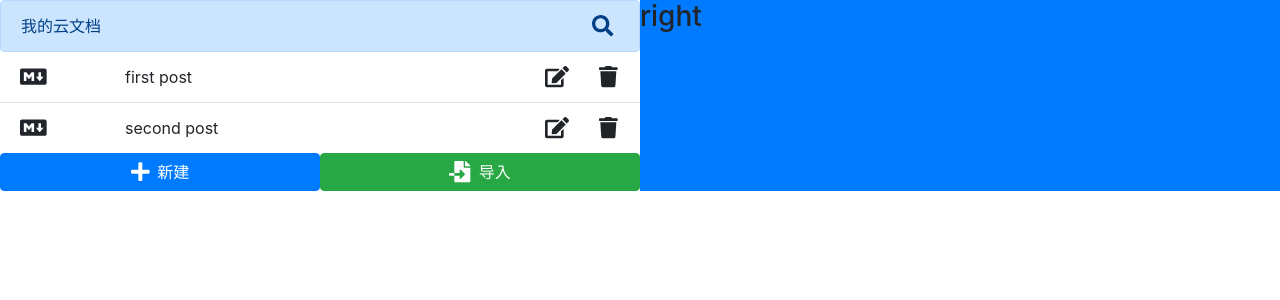
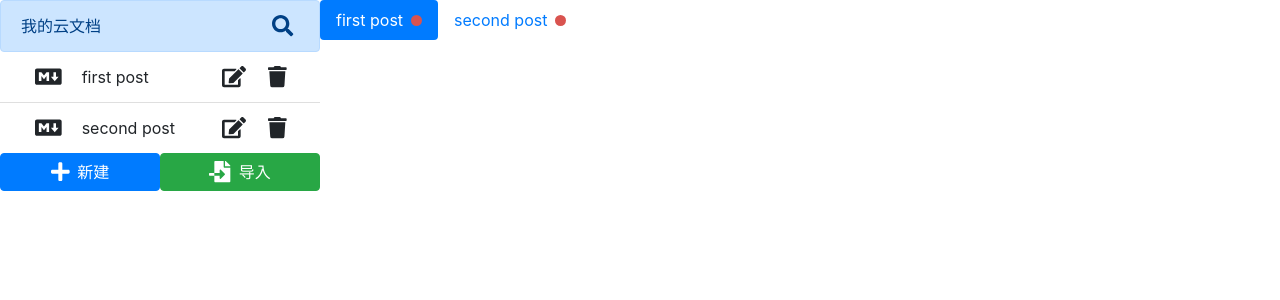
Before and after one commit to lhchen74/cloud-doc, a React (Create React App) app: page / in a window 1280 px wide. Shown: the top 300 px of the page. Built offline with nearby package versions, Linux system fonts and the light colour scheme.

Commit message:
TabList Component

```diff
--- a/package.json
+++ b/package.json
@@ -12,6 +12,7 @@
     "@testing-library/react": "^11.1.0",
     "@testing-library/user-event": "^12.1.10",
     "bootstrap": "^4.6.0",
+    "classnames": "^2.2.6",
     "react": "^17.0.1",
     "react-dom": "^17.0.1",
     "react-scripts": "4.0.1",
--- a/src/App.js
+++ b/src/App.js
@@ -6,12 +6,13 @@
 import FileList from "./components/FileList";
 import defaultFiles from "./utils/defaultFiles";
 import BottomBtn from "./components/BottomBtn";
+import TabList from "./components/TabList";
 
 function App() {
   return (
     <div className="App container-fluid px-0">
       <div className="row no-gutters">
-        <div className="col left-panel">
+        <div className="col-3 left-panel">
           <FileSearch
             onFileSearch={(value) => {
               console.log(value);
@@ -52,8 +53,14 @@
             </div>
           </div>
         </div>
-        <div className="col bg-primary right-panel">
-          <h3>right</h3>
+        <div className="col-9 right-panel">
+          <TabList
+            files={defaultFiles}
+            activeId="1"
+            unsaveIds={["1", "2"]}
+            onTabClick={(id) => console.log(id)}
+            onCloseTab={(id) => console.log("closing", id)}
+          />
         </div>
       </div>
     </div>
--- a/src/components/FileList.js
+++ b/src/components/FileList.js
@@ -32,7 +32,7 @@
     <ul className="list-group list-group-flush file-list">
       {files.map((file) => (
         <li
-          className="list-group-item row d-flex align-items-center file-item"
+          className="list-group-item row d-flex align-items-center file-item mx-0"
           key={file.id}
         >
           {file.id !== editStatus && (
@@ -41,12 +41,12 @@
                 <FontAwesomeIcon size="lg" icon={faMarkdown} />
               </span>
               <span
-                className="col-8 c-link"
+                className="col-6 c-link"
                 onClick={() => onFileClick(file.id)}
               >
                 {file.title}
               </span>
-              <button type="button" className="col-1 icon-button">
+              <button type="button" className="col-2 icon-button">
                 <FontAwesomeIcon
                   title="编辑"
                   size="lg"
@@ -59,7 +59,7 @@
               </button>
               <button
                 type="button"
-                className="col-1 icon-button"
+                className="col-2 icon-button"
                 onClick={() => onFileDelete(file.id)}
               >
                 <FontAwesomeIcon title="删除" size="lg" icon={faTrash} />
--- /dev/null
+++ b/src/components/TabList.js
@@ -0,0 +1,61 @@
+import React from "react";
+import PropTypes from "prop-types";
+import classNames from "classnames";
+import { FontAwesomeIcon } from "@fortawesome/react-fontawesome";
+import { faTimes } from "@fortawesome/free-solid-svg-icons";
+import "./TabList.scss";
+
+const TabList = ({ files, activeId, unsaveIds, onTabClick, onCloseTab }) => {
+  return (
+    <ul className="nav nav-pills tablist-component">
+      {files.map((file) => {
+        const withUnsaveMark = unsaveIds.includes(file.id);
+        const fClassName = classNames({
+          "nav-link": true,
+          active: file.id === activeId,
+          withUnsaved: withUnsaveMark,
+        });
+        return (
+          <li className="nav-item" key={file.id}>
+            <a
+              href="#"
+              className={fClassName}
+              onClick={(e) => {
+                e.preventDefault();
+                onTabClick(file.id);
+              }}
+            >
+              {file.title}
+              <span
+                className="ml-2 close-icon"
+                onClick={(e) => {
+                  e.stopPropagation();
+                  onCloseTab(file.id);
+                }}
+              >
+                <FontAwesomeIcon icon={faTimes} />
+              </span>
+              {withUnsaveMark && (
+                <span className="rounded-circle unsaved-icon ml-2"></span>
+              )}
+            </a>
+          </li>
+        );
+      })}
+    </ul>
+  );
+};
+
+TabList.propTypes = {
+  files: PropTypes.array,
+  activeId: PropTypes.string,
+  unsaveIds: PropTypes.array,
+  onTabClick: PropTypes.func,
+  onCloseTab: PropTypes.func,
+};
+
+TabList.defaultProps = {
+  unsaveIds: [],
+};
+
+export default TabList;
--- /dev/null
+++ b/src/components/TabList.scss
@@ -0,0 +1,32 @@
+.tablist-component {
+  .close-icon {
+    visibility: hidden;
+  }
+
+  .nav-link:hover .close-icon {
+    visibility: visible;
+  }
+
+  .nav-link.active .close-icon {
+    visibility: visible;
+  }
+
+  .unsaved-icon {
+    display: inline-block;
+    background: #d9534f;
+    width: 11px;
+    height: 11px;
+  }
+
+  .withUnsaved.nav-link .close-icon {
+    display: none;
+  }
+
+  .withUnsaved.nav-link:hover .close-icon {
+    display: inline-block;
+  }
+
+  .withUnsaved.nav-link:hover .unsaved-icon {
+    display: none;
+  }
+}
```
Also changed, not shown: 1 other file (tests, documents, lock files or other folders).
